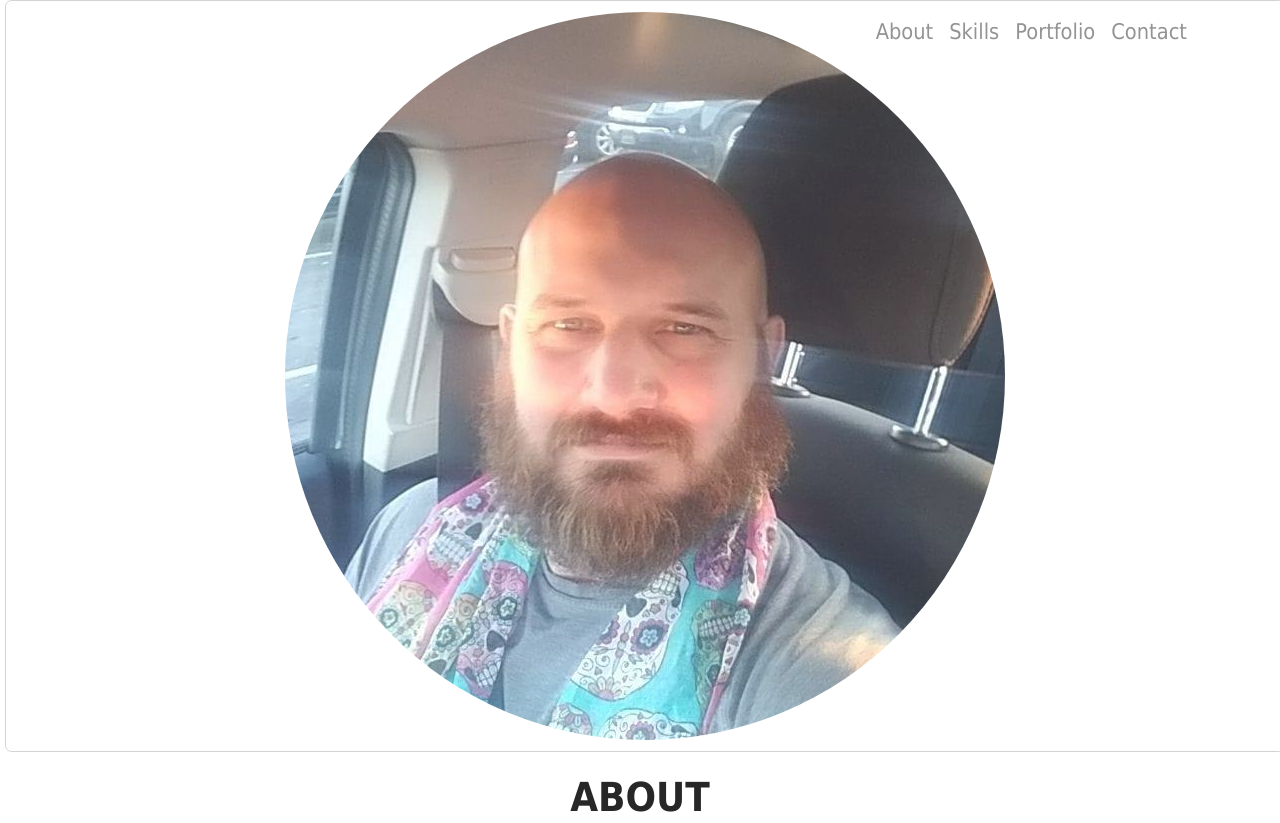
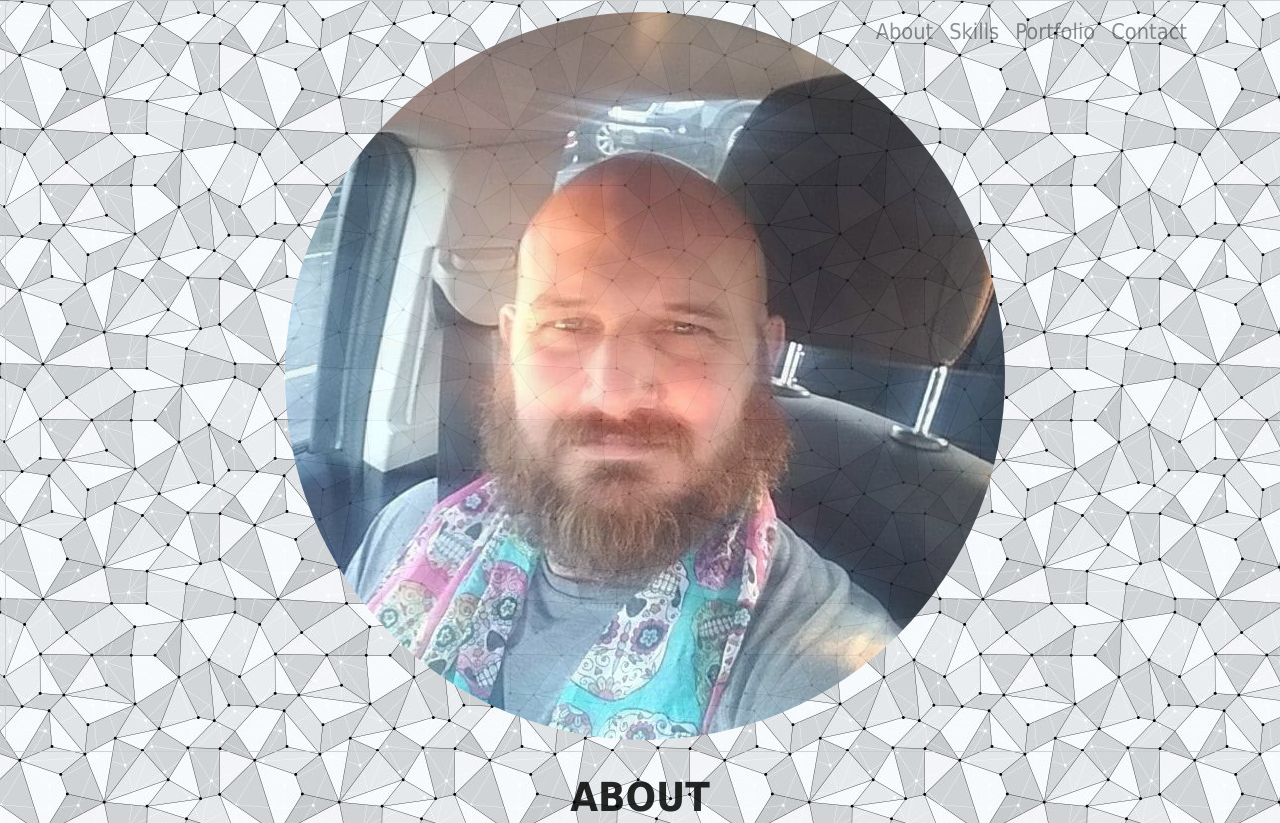
Before and after one commit to JimGulley40/Portfolio, a plain HTML site: page index.html in a window 1280 px wide. Shown: the top 823 px of the page. Drawn offline with nearby package versions, Linux system fonts and the light colour scheme; a script that the page names is missing.

Commit message:
Update main.css

```diff
--- a/main.css
+++ b/main.css
@@ -1,7 +1,8 @@
 body {
     font-size: 67.5%;
     font-family: Tahoma, Geneva, sans-serif;
-    background: #white url("img/Nodes.jpg") center 0px;
+    background-image: url("img/Nodes.jpg");
+
 
     opacity: 0.85;
     text-shadow: #39150C;
```
